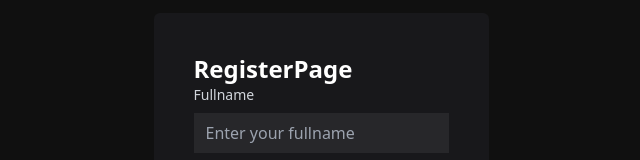
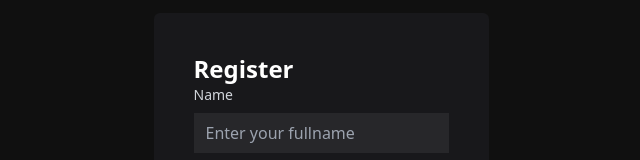
Before and after one commit to 4wakke/page-ieee, a React (Vite) app in the folder frontend/: page /register in a window 1280 px wide. Shown: the part 141-301 px from the top of the page, without its empty margins (319-959 px from the left). Built offline with nearby package versions, Linux system fonts and the light colour scheme.

Commit message:
POST login done

```diff
--- a/frontend/src/pages/LoginPage.jsx
+++ b/frontend/src/pages/LoginPage.jsx
@@ -1,12 +1,21 @@
 import { Card, Input, Button, Label } from "../components/ui";
 import { useForm } from "react-hook-form";
 import { Link } from "react-router-dom";
+import axios from "axios";
 
 function LoginPage() {
   const { register, handleSubmit } = useForm();
 
-  const onSubmit = handleSubmit((data) => {
+  const onSubmit = handleSubmit(async (data) => {
     console.log(data);
+    const response = await axios.post(
+      "http://localhost:3000/api/signin",
+      data,
+      {
+        withCredentials: true,
+      }
+    );
+    console.log(response);
   });
 
   return (
--- a/frontend/src/pages/RegisterPage.jsx
+++ b/frontend/src/pages/RegisterPage.jsx
@@ -24,10 +24,10 @@ function RegisterPage() {
   return (
     <div className="h-[calc(100vh-64px)] flex items-center justify-center">
       <Card>
-        <h3 className="text-2xl font-bold">RegisterPage</h3>
+        <h3 className="text-2xl font-bold">Register</h3>
 
         <form onSubmit={onSubmit}>
-          <Label htmlFor="name">Fullname</Label>
+          <Label htmlFor="name">Name</Label>
           <Input
             placeholder="Enter your fullname "
             {...register("name", { required: true })}
```
Also changed, not shown: 1 other file (tests, documents, lock files or other folders).
